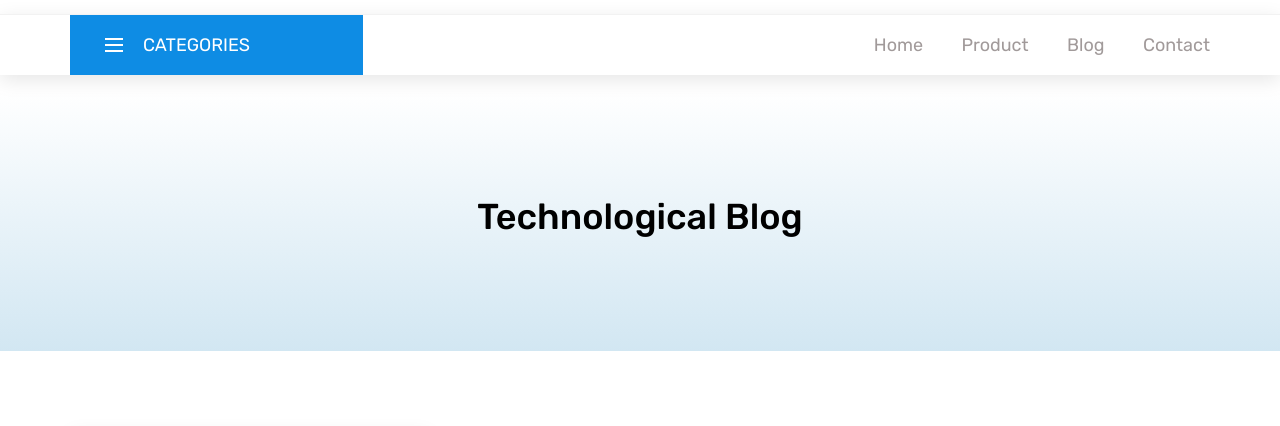
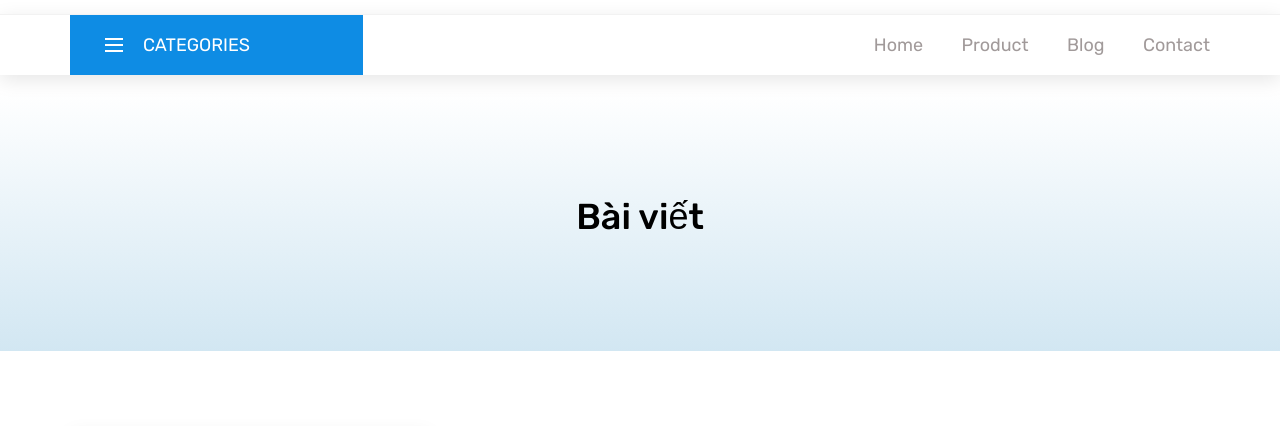
Before and after one commit to SkynetVirus/better_sneaker, a Django app: page /blog/ in a window 1280 px wide. Shown: the part 217-643 px from the top of the page. Run offline with Django 3.2, Linux system fonts and the light colour scheme; data comes from the database, SQL or seed files in the repository; some libraries are stand-ins or nearby versions.

Commit message:
dịch blog.html

```diff
--- a/templates/templates/templates/blog.html
+++ b/templates/templates/templates/blog.html
@@ -12,7 +12,7 @@
     </div>
     <div class="home_overlay"></div>
     <div class="home_content d-flex flex-column align-items-center justify-content-center">
-        <h2 class="home_title">Technological Blog</h2>
+        <h2 class="home_title">Bài viết</h2>
     </div>
 </div>
 
@@ -29,7 +29,7 @@
 							<div class="blog_image" style="background-image:url({{item.image.url}})"></div>
 							<div class="blog_text">{{item.title}}
 							</div>
-							<div class="blog_button"><a href="{% url 'blog:detail' slug=item.slug %}">Continue Reading</a></div>
+							<div class="blog_button"><a href="{% url 'blog:detail' slug=item.slug %}">Đọc thêm</a></div>
 						</div>
 					{% endfor %}
                 </div>
```
